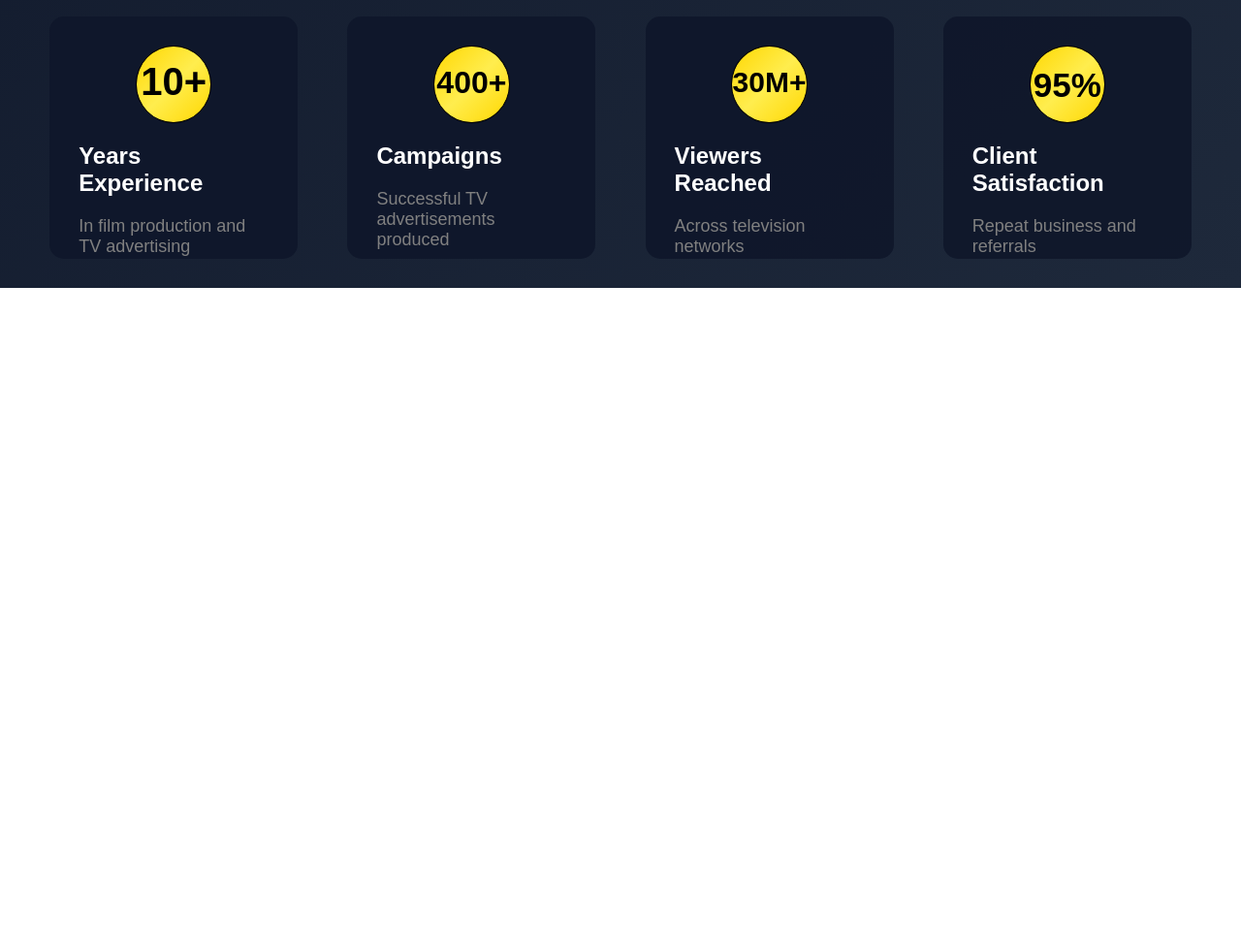
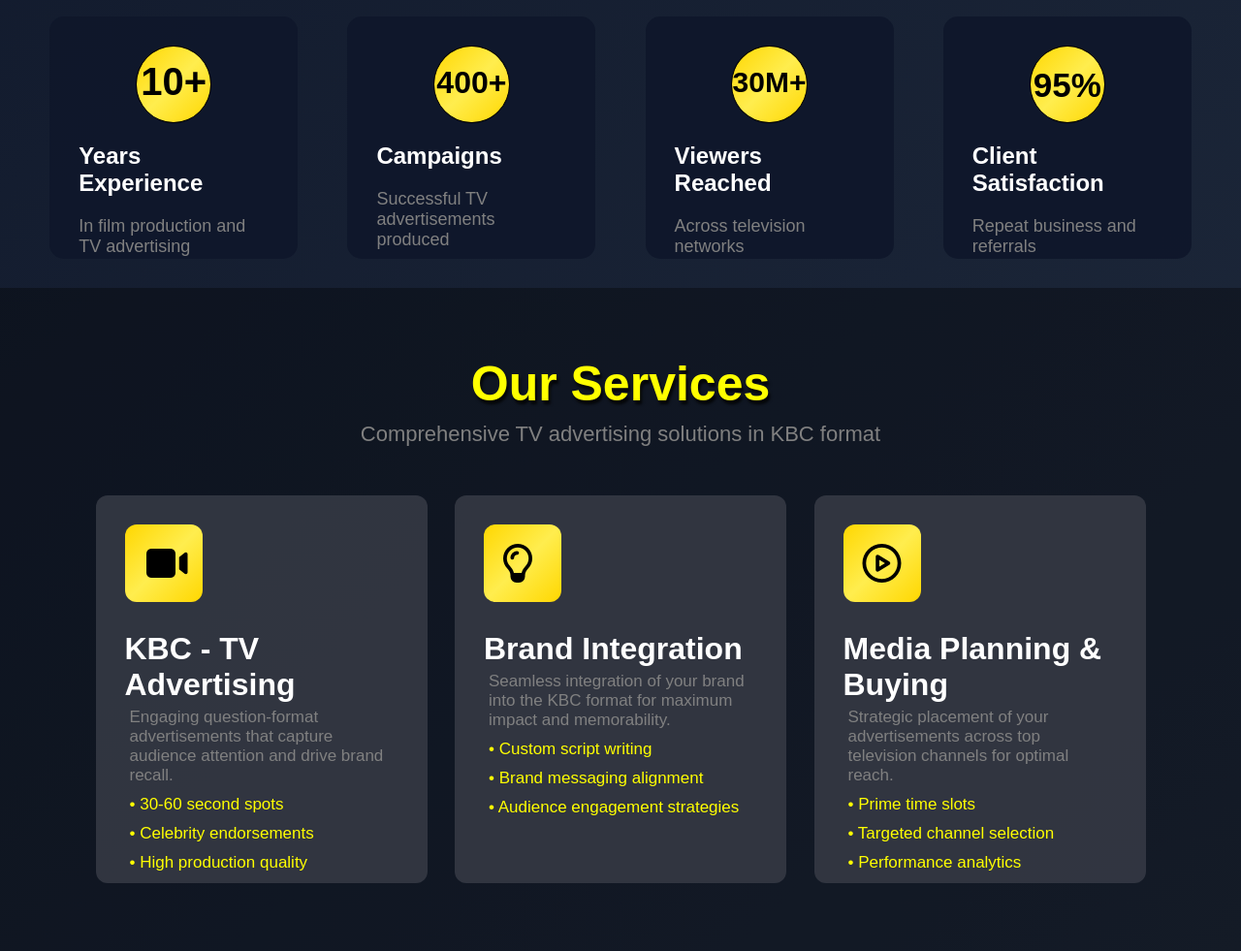
Before and after one commit to Suhaiv/pooja-movie-creations, a plain HTML site: page tv advertising/kbc.html in a window 1280 px wide. Shown: the part 891-1872 px from the top of the page at 97% size. Before the commit the page ends 1188 px from the top, so only its background shows below. Drawn offline with Linux system fonts and the light colour scheme.

Commit message:
our service

```diff
--- a/tv advertising/kbc.css
+++ b/tv advertising/kbc.css
@@ -105,7 +105,7 @@ display: block;
 }
 /* --- ready to each --- */
 .ready-to-each{
-background: rgb(2, 2, 139);
+background: rgb(29, 29, 122);
 height: 180px;
 text-align: center;
 color: yellow;
@@ -169,3 +169,57 @@ text-align: center;
     color: gray;
     font-size: 18px;
 }
+/* --- our services ---- */
+.our-services{
+    background: #00000059;
+    padding: 70px;
+}
+.our-detail{
+    text-align: center;
+}
+.our-detail h1{
+     color: yellow;
+    font-size: 50px;
+    text-shadow: 2px 4px 3px rgba(0,0,0,0.8);
+}
+.our-detail p{
+    color: gray;
+    font-size: 22px;
+    padding: 10px;
+}
+.our-box{
+    display: flex;
+    flex-wrap: wrap;
+    justify-content: space-evenly;
+    padding-top: 40px;
+}
+.box2{
+    width: 30%;
+    background: #343944e7;
+    height: 400px;
+    border-radius: 12px;
+    padding: 30px;
+}
+.box2:hover{
+   transform: translateY(-10px);
+  box-shadow: 0 8px 25px rgba(255, 255, 0, 0.253);
+}
+.our-circle{
+    width: 80px;
+    height: 80px;
+    border-radius: 12px;
+    background: linear-gradient(135deg, #ffd700 0%, #ffed4e 50%, #ffd700 100%);
+}
+.our-circle i{
+    font-size: 40px;
+    padding: 20px;
+}
+.box2 h1{
+    color: white;
+    padding-top: 30px;
+}
+.box2 p{
+    color: gray;
+    padding: 5px;
+    font-size: 17px;
+}
--- a/tv advertising/kbc.html
+++ b/tv advertising/kbc.html
@@ -70,6 +70,40 @@
                 <p>Repeat business and referrals</p></div>
         </div>
        </div>
+       <!-- our services -->
+        <div class="our-services">
+            <div class="our-detail">
+                <h1>Our Services</h1>
+                <p>Comprehensive TV advertising solutions in KBC format</p>
+            </div>
+            <div class="our-box">
+                <div class="box2">
+                    <div class="our-circle"><i class="fa-solid fa-video"></i></div>
+                    <h1>KBC - TV Advertising</h1>
+                    <p>Engaging question-format advertisements that capture audience attention and drive brand recall.</p>
+                    <p style="color: yellow;">• 30-60 second spots</p>
+                    <p style="color: yellow;">• Celebrity endorsements</p>
+                    <p style="color: yellow;">• High production quality</p>
+                </div>
+                <div class="box2">
+                    <div class="our-circle"><i class="fa-regular fa-lightbulb"></i></div>
+                    <h1>Brand Integration</h1>
+                    <p>Seamless integration of your brand into the KBC format for maximum impact and memorability.</p>
+                    <p style="color: yellow;">• Custom script writing</p>
+                    <p style="color: yellow;">• Brand messaging alignment</p>
+                    <p style="color: yellow;">• Audience engagement strategies</p>
+                </div>
+                <div class="box2">
+                    <div class="our-circle"><i class="fa-regular fa-circle-play"></i></div>
+                    <h1>Media Planning & Buying</h1>
+                    <p>Strategic placement of your advertisements across top television channels for optimal reach.</p>
+                    <p style="color: yellow;">• Prime time slots </p>
+                    <p style="color: yellow;">• Targeted channel selection</p>
+                    <p style="color: yellow;">• Performance analytics</p>
+                </div>
+            </div>
+        </div>
+
 </div>
 </body>
 </html>
```
